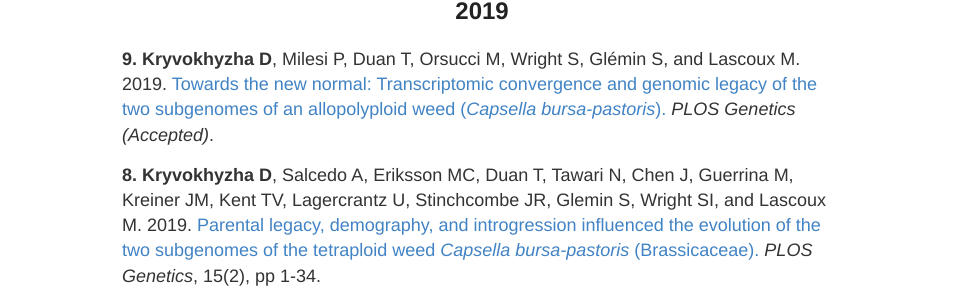
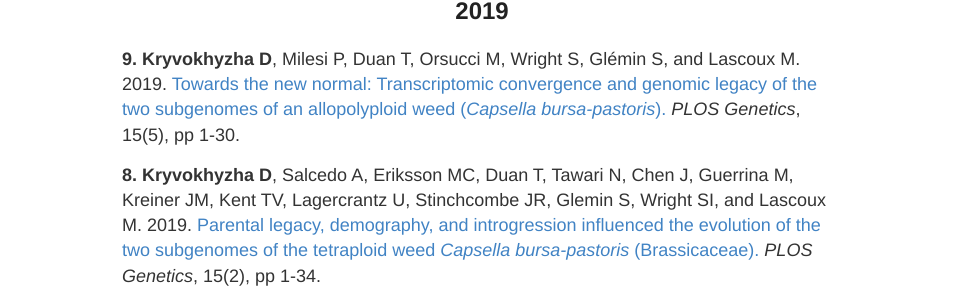
Before and after one commit to evodify/evodify.github.io, a Jekyll site: the page built from publications.md, in a window 1280 px wide. Shown: the part 378-681 px from the top of the page, without its empty margins (158-1119 px from the left). Built offline with Jekyll 4.4.1, drawn with Linux system fonts in a browser that asks for light colours.

Commit message:
updated 2 PLOS links in publications.md

```diff
--- a/publications.md
+++ b/publications.md
@@ -15,9 +15,9 @@
 
 ## 2019
 
-**9.** **Kryvokhyzha D**, Milesi P, Duan T, Orsucci M, Wright S, Glémin S, and Lascoux M. 2019. <a href="https://www.biorxiv.org/content/early/2018/11/27/479048" title="bioRxiv" target="_blank">Towards the new normal: Transcriptomic convergence and genomic legacy of the two subgenomes of an allopolyploid weed (*Capsella bursa-pastoris*).</a> *PLOS Genetics (Accepted)*.
+**9.** **Kryvokhyzha D**, Milesi P, Duan T, Orsucci M, Wright S, Glémin S, and Lascoux M. 2019. <a href="https://doi.org/10.1371/journal.pgen.1008131" title="PLOS Genetics" target="_blank">Towards the new normal: Transcriptomic convergence and genomic legacy of the two subgenomes of an allopolyploid weed (*Capsella bursa-pastoris*).</a> *PLOS Genetics*, 15(5), pp 1-30.
 
-**8.** **Kryvokhyzha D**, Salcedo A, Eriksson MC, Duan T, Tawari N, Chen J, Guerrina M, Kreiner JM, Kent TV, Lagercrantz U, Stinchcombe JR, Glemin S, Wright SI, and Lascoux M. 2019. <a href="http://dx.plos.org/10.1371/journal.pgen.1007949" title="PLOS Genetics" target="_blank">Parental legacy, demography, and introgression influenced the evolution of the two subgenomes of the tetraploid weed *Capsella bursa-pastoris* (Brassicaceae).</a> *PLOS Genetics*, 15(2), pp 1-34.
+**8.** **Kryvokhyzha D**, Salcedo A, Eriksson MC, Duan T, Tawari N, Chen J, Guerrina M, Kreiner JM, Kent TV, Lagercrantz U, Stinchcombe JR, Glemin S, Wright SI, and Lascoux M. 2019. <a href="https://doi.org/10.1371/journal.pgen.1007949" title="PLOS Genetics" target="_blank">Parental legacy, demography, and introgression influenced the evolution of the two subgenomes of the tetraploid weed *Capsella bursa-pastoris* (Brassicaceae).</a> *PLOS Genetics*, 15(2), pp 1-34.
 
 ## 2018
 
```
